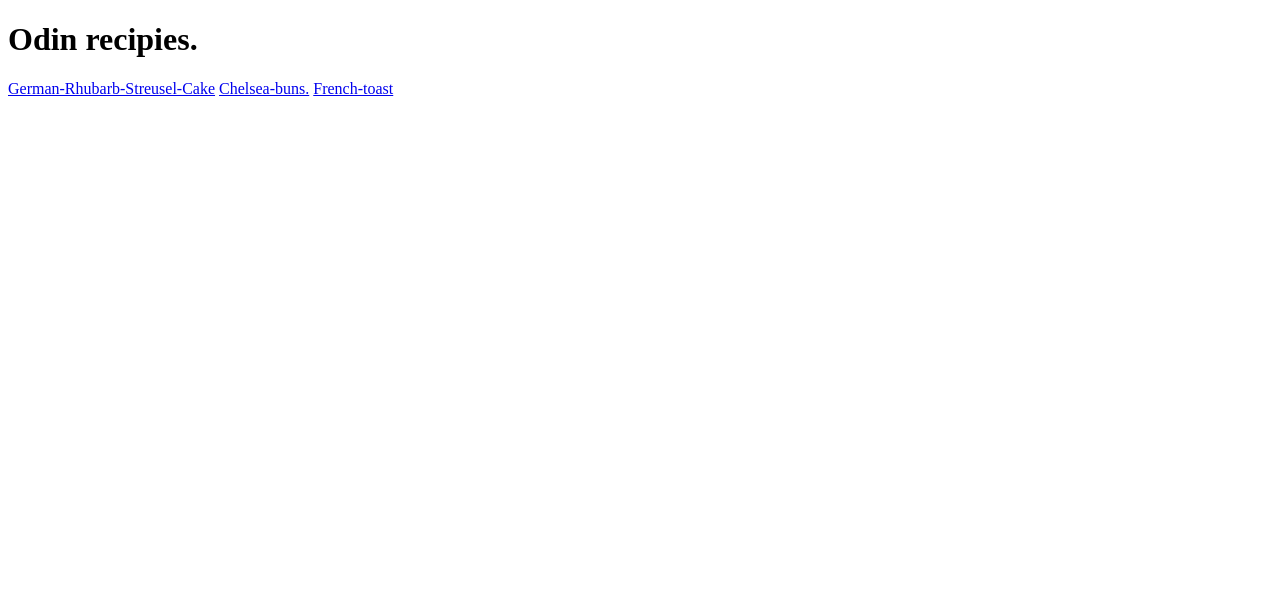
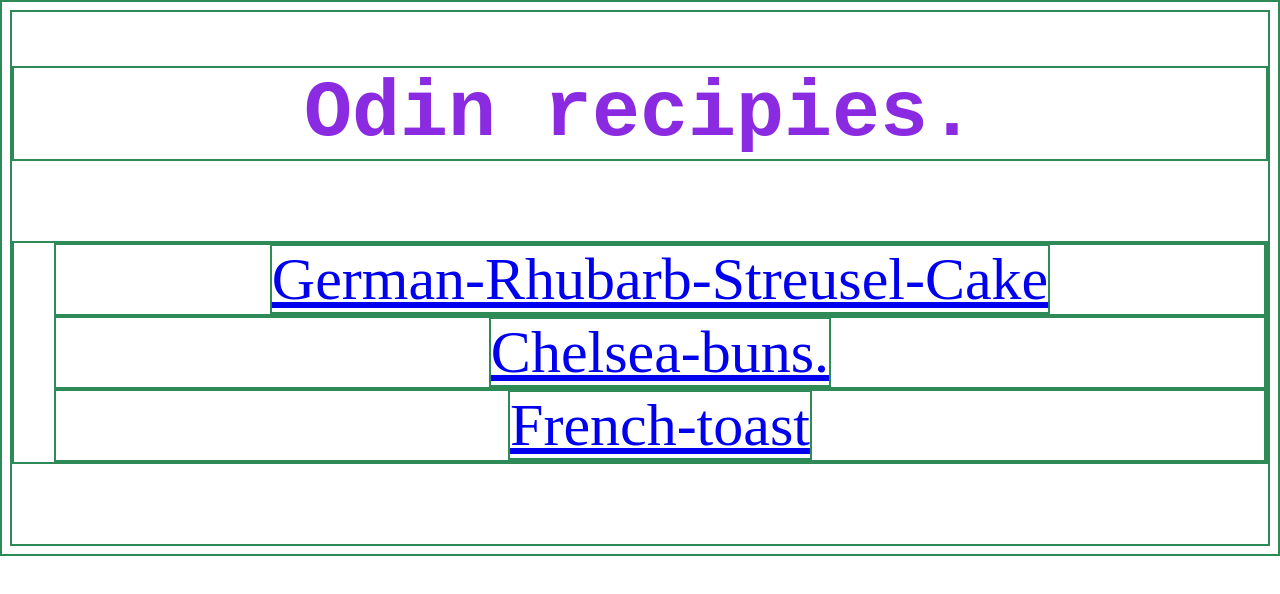
Before and after one commit to RupeshMo/Odin-recipies, a plain HTML site: page index.html in a window 1280 px wide. Drawn offline with Linux system fonts and the light colour scheme.

Commit message:
IDK some changes made with css.

```diff
--- a/Css/styles.css
+++ b/Css/styles.css
@@ -0,0 +1,30 @@
+/*This will be a styling file for the recipies webpages.*/
+
+/* For index.html file */
+* {
+    border: 2px seagreen solid ;
+}
+
+h1, h4 , h2, ul{
+    color : blueviolet;
+    font-size: 80px ;
+    font-weight: 900;
+    font-family: 'Courier New', Courier, monospace;
+    text-align: center;
+}
+li {
+    color : rgb(115, 90, 138);
+    font-size: 80px ;
+    font-weight: 900;
+    font-family: 'Courier New', Courier, monospace;
+    text-align: center;
+}
+.list-item-main {
+    color: crimson;
+    font-size: 60px;
+    font-weight: 500;
+    font-style: none ;
+    font-family: "Roboto Mono Thin";
+    text-align: center;
+
+}
--- a/index.html
+++ b/index.html
@@ -5,12 +5,14 @@
     <meta http-equiv="X-UA-Compatible" content="IE=edge">
     <meta name="viewport" content="width=device-width, initial-scale=1.0">
     <title>Document</title>
-    <link rel="stylesheet" href="/Css/styles.css">
+    <link type="text/css" rel="stylesheet" href="Css/styles.css">
 </head>
 <body>
-    <h1>Odin recipies.</h1>
-    <a href="recipies/German-Rhubarb-Streusel-Cake.html">German-Rhubarb-Streusel-Cake</a>
-    <a href="recipies/Chelsea-buns.html">Chelsea-buns.</a>
-    <a href="recipies/French-toast.html">French-toast</a>
+    <h1 class="Heading" id="Main-heading">Odin recipies.</h1>
+    <ul type="none" id="unordered-list">
+    <li class="list-item-main"> <a class="k"  href="recipies/German-Rhubarb-Streusel-Cake.html">German-Rhubarb-Streusel-Cake</a></li>
+    <li class="list-item-main"> <a class="k" href="recipies/Chelsea-buns.html">Chelsea-buns.</a></li>
+    <li class="list-item-main"> <a class="k" href="recipies/French-toast.html">French-toast</a></li>
+    </ul>
 </body>
 </html>
```
Also changed, not shown: recipies/Chelsea-buns.html (+3 -3 lines), recipies/French-toast.html (+1 -1 lines), recipies/German-Rhubarb-Streusel-Cake.html (+1 -1 lines).
